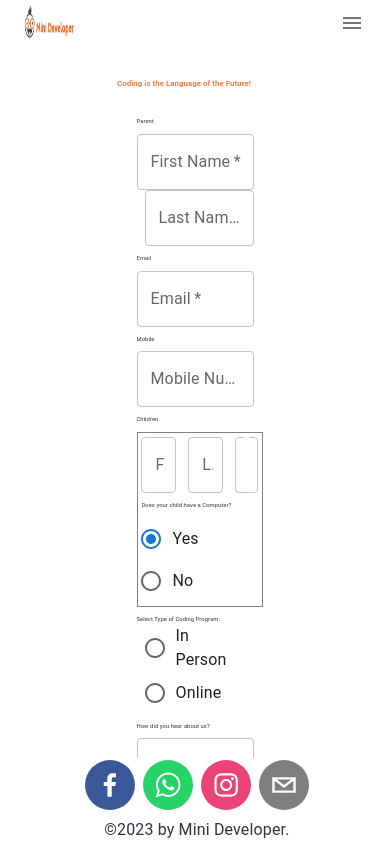
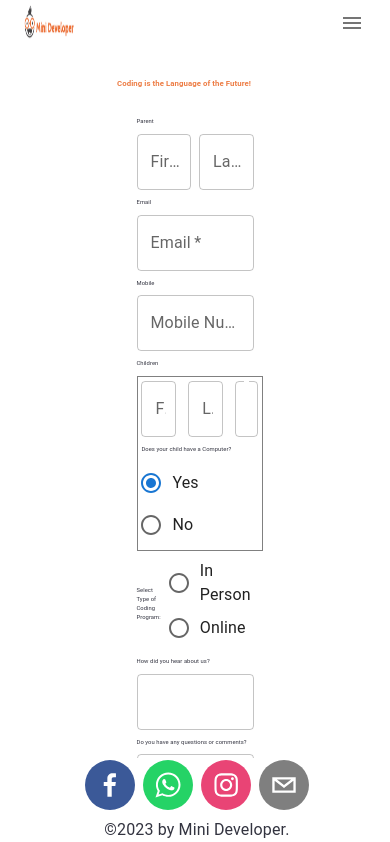
Before and after one commit to hebaarafat159/mini-developer-client, a React (Create React App) app: page /register/1 in a window 390 px wide. Shown: the top 842 px of the page. Built offline with nearby package versions, Linux system fonts and the light colour scheme.

Commit message:
fix issue why us component

```diff
--- a/src/css/styles.module.css
+++ b/src/css/styles.module.css
@@ -294,5 +294,24 @@
         justify-content: center;
     }
 
+    .register_form_subcomponent {
+        display: flex;
+        flex-flow: column;
+        justify-content: space-between;
+        align-items: center;
+        background-color: white;
+        width: 30vw;
+    }
+
+    .register_form_subcomponent_withborder {
+        display: flex;
+        direction: column;
+        background-color: white;
+        width: 30vw;
+        border-radius: 30;
+        border: gray .3vmin solid;
+        padding: 1vmin;
+    }
+
     /* Add more styles as needed */
 }
```
